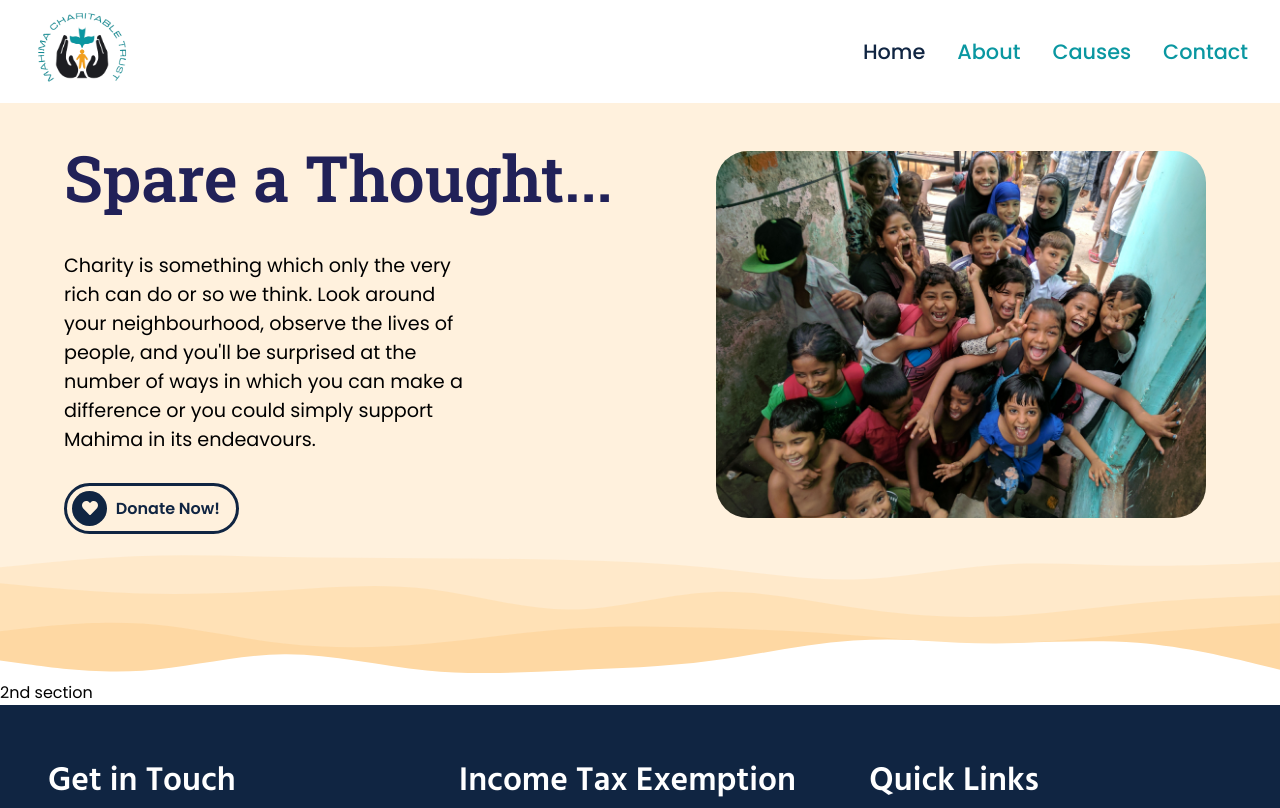
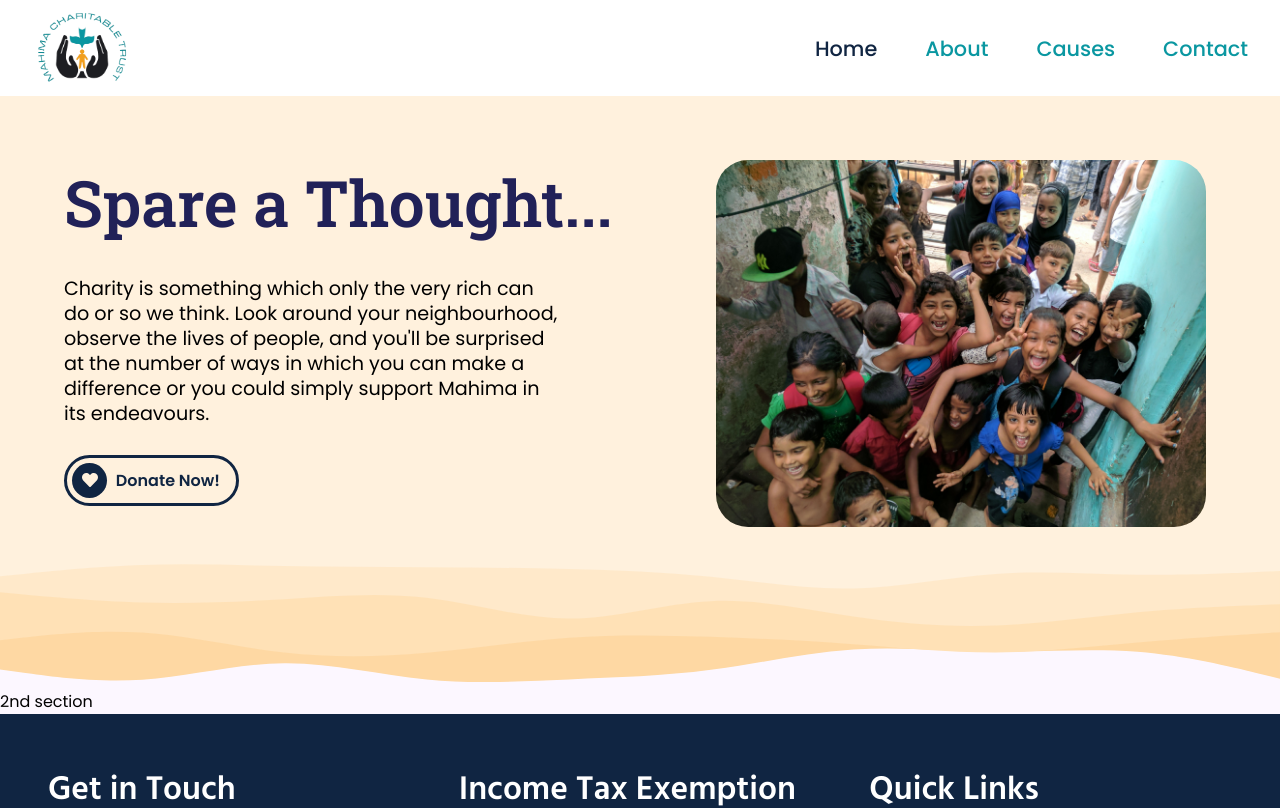
Before and after one commit to SatyajeetGhosh/Mahima-Charitable-Trust, a React (Create React App) app: page / in a window 1280 px wide. Shown: the top 808 px of the page. Built offline with nearby package versions, Linux system fonts and the light colour scheme.

Commit message:
fixed layout + added some content in contact page

```diff
--- a/src/App.scss
+++ b/src/App.scss
@@ -0,0 +1,12 @@
+.App {
+  display: flex;
+  flex-direction: column;
+  height: 100vh;
+}
+
+.App {
+  .layout-container{
+    flex: 1;
+    background-color: var(--bgColor);
+  }
+}
--- a/src/Components/Navbar/Navbar.scss
+++ b/src/Components/Navbar/Navbar.scss
@@ -3,7 +3,7 @@ header nav {
   align-items: center;
   justify-content: space-between;
   padding: 0.5em 2em;
-  // background-color: var(--navbarBgColor);
+  background-color: var(--white);
   // background-color: #fff1dd;
   // background-color: rgb(202 247 242);
 }
@@ -22,6 +22,7 @@ header nav .logo {
 }
 
 header nav .logo img {
+  margin: auto;
   width: 100px;
   height: 80px;
 }
@@ -31,7 +32,7 @@ header nav .nav-links-container .nav-menu {
   display: flex;
   align-items: center;
   justify-content: center;
-  gap: 2em;
+  gap: 3em;
 }
 
 header nav .nav-links-container .nav-menu li a {
--- a/src/Components/Navbar/Navbar.tsx
+++ b/src/Components/Navbar/Navbar.tsx
@@ -9,11 +9,9 @@ const Navbar = () => {
     <div className="navbar-container">
       <header>
         <nav>
-          <div className="logo">
-            <NavLink to="/">
-              <img src={MahimaLogo} alt="Mahima Charitable Trust Logo" />
-            </NavLink>
-          </div>
+          <NavLink to="/" className="logo">
+            <img src={MahimaLogo} alt="Mahima Charitable Trust Logo" />
+          </NavLink>
           <div className="hamburger">
             <FaBarsStaggered />
           </div>
--- a/src/Components/TeamCard/TeamCard.scss
+++ b/src/Components/TeamCard/TeamCard.scss
@@ -1,7 +1,6 @@
 .team-card-container{
   width: 200px;
   background-color: yellow;
-  border-radius: 0 0 4em 0;
 }
 
 .team-card-container {
--- a/src/Constants/Constant.tsx
+++ b/src/Constants/Constant.tsx
@@ -7,6 +7,11 @@ import mv from "../Assets/Team/mv.jpg";
 import ninan from "../Assets/Team/ninan.jpg";
 import raju from "../Assets/Team/raju.jpg";
 import sabu from "../Assets/Team/sabu.jpg";
+import sunil from "../Assets/Team/sunil.jpg";
+import thomas from "../Assets/Team/thomas.jpg";
+import vilson from "../Assets/Team/vilson.jpg"
+import mm from "../Assets/Team/mm.jpg";
+import noImage from "../Assets/Team/no-image.jpg";
 
 export const StringConstants = {
 
@@ -88,8 +93,38 @@ export const TeamMembers = [
     position: "Founding Member/Trustee",
   },
   {
-    src: ninan,
-    name: "Ninan KG",
+    src: sunil,
+    name: "Sunil Mathew",
     position: "Founding Member/Trustee",
   },
+  {
+    src: thomas,
+    name: "Thomas",
+    position: "Founding Member/Trustee",
+  },
+  {
+    src: vilson,
+    name: "KJ Vilson",
+    position: "Founding Member/Trustee",
+  },
+  {
+    src: mm,
+    name: "M.M Mathew",
+    position: "Founding Member/Trustee",
+  },
+  {
+    src: noImage,
+    name: "Biju Philip",
+    position: "Trustee",
+  },
+  {
+    src: noImage,
+    name: "Shaji Fredrick",
+    position: "Trustee",
+  },
+  {
+    src: noImage,
+    name: "Shaji Mathew",
+    position: "Trustee",
+  },
 ]
--- a/src/Constants/NavbarLinks.tsx
+++ b/src/Constants/NavbarLinks.tsx
@@ -12,12 +12,6 @@ export const navbarLinks = [
       {
         path: "/",
         element: <Home />,
-        // children: [
-        //   {
-        //     path: "/causes",
-        //     element: <Causes />,
-        //   }
-        // ],
       },
       {
         path: "/about",
--- a/src/Pages/Contact/Contact.tsx
+++ b/src/Pages/Contact/Contact.tsx
@@ -1,9 +1,46 @@
-import React from 'react'
+import React from "react";
 
 const Contact = () => {
   return (
-    <div>Contact</div>
-  )
-}
+    <div className="contact-container">
+      <section className="help-section">
+        <h2>Help Us Make a difference...</h2>
+        <h2>Help Us Make a difference!</h2>
+        <div className="help-container">
+          <div className="join">
+            <h3>Join Us</h3>
+            <p>
+              Want to be a part of the change, fill the form to become a
+              volunteer. We will reach out to you as soon as possible.
+            </p>
+            <a
+              href="https://docs.google.com/forms/d/e/1FAIpQLSdrCk9_Kk0pUh36nhGJOZiajsesythmsoFLczNAa2TYSjkcyQ/viewform"
+              target="_blank"
+              rel="noopener noreferrer"
+            >
+              Join Us
+            </a>
+          </div>
+          <div className="support">
+            <h3>Support Us</h3>
+            <p>
+              Happiness doesn't result from what we get, but from what we give
+              so donate any form of kindness.
+            </p>
+            <div className="btn-container">
+              <a
+                href="https://docs.google.com/forms/d/e/1FAIpQLSfvLQEJ9D58Q5BN5LY_KzWH5GG6TYe4vDRS3f2hP1_uOBI8Dw/viewform"
+                target="_blank"
+                rel="noopener noreferrer"
+              >
+                Others
+              </a>
+            </div>
+          </div>
+        </div>
+      </section>
+    </div>
+  );
+};
 
-export default Contact
+export default Contact;
--- a/src/Pages/Home/Home.scss
+++ b/src/Pages/Home/Home.scss
@@ -1,5 +1,5 @@
 .intro-section {
-  padding: 2em 4em 0 4em;
+  padding: 4em 4em 1em 4em;
   display: flex;
   align-items: center;
   justify-content: space-between;
@@ -13,20 +13,22 @@
   align-self: flex-start;
 }
 
-.intro-text .intro-heading {
-  font-size: 4rem;
-  font-weight: 600;
-  font-family: "Roboto Slab", serif;
-  color: var(--mainPurple);
-  margin-bottom: 0.5em;
+.intro-text {
+  .intro-heading {
+    font-size: 4rem;
+    font-weight: 600;
+    font-family: "Roboto Slab", serif;
+    color: var(--mainPurple);
+    margin-bottom: 0.5em;
+  }
 }
 
 .intro-text {
   .intro-para {
     font-size: 1.2rem;
-    font-weight: 400;
     margin-bottom: 1.5em;
-    width: 400px;
+    width: 500px;
+    line-height: 25px;
   }
 }
 
--- a/src/index.scss
+++ b/src/index.scss
@@ -1,4 +1,4 @@
-@import url('https://fonts.googleapis.com/css2?family=Hind+Siliguri:wght@400;500;600;700&family=Poppins:wght@100;200;300;400;500;600;700;800;900&family=Roboto+Slab:wght@100..900&display=swap');
+@import url('https://fonts.googleapis.com/css2?family=Hind+Siliguri:wght@400;500;600;700&family=Poppins:wght@100;200;300;400;500;600;700;800;900&family=Playball&family=Roboto+Slab:wght@100..900&display=swap');
 
 *, *::after, *::before {
   margin: 0;
```
